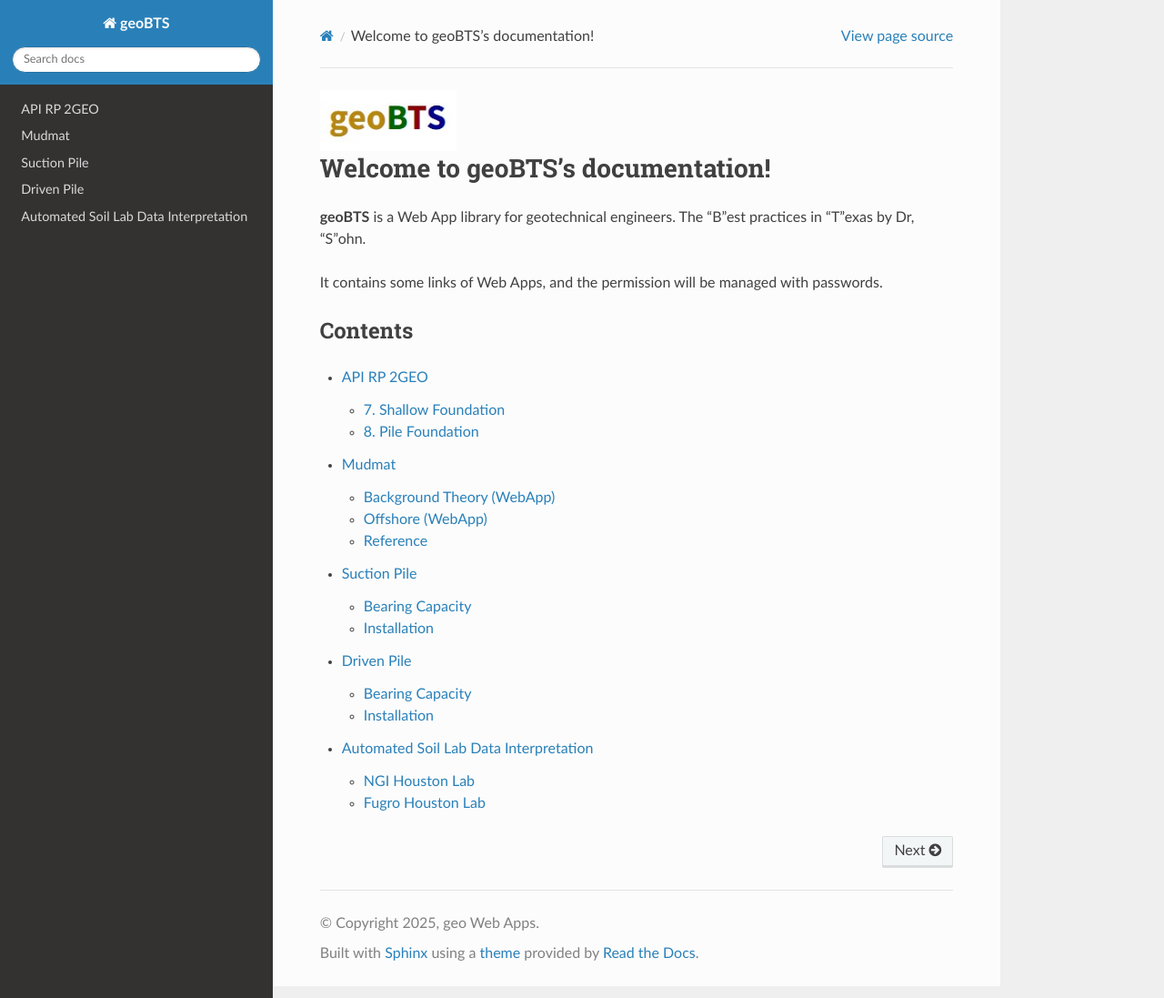
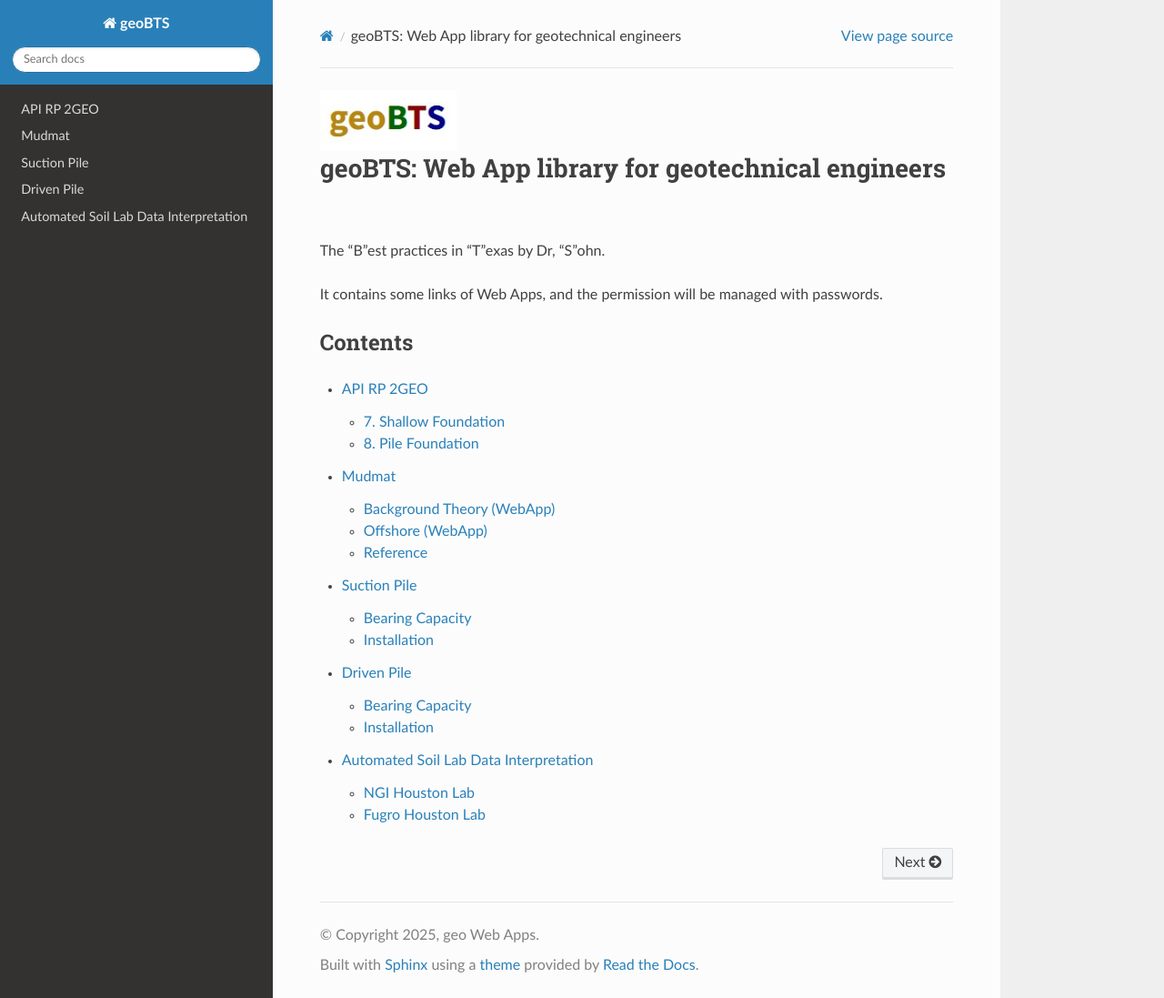
Before and after one commit to jungsohn/geoBTS, a Sphinx documentation site: the page built from docs/source/index.rst, in a window 1280 px wide and 1097 px high. Shown: the whole window at 91% size. Built offline with Sphinx 7.4.7 and the Read the Docs theme 3.1.0, drawn with Linux system fonts in a browser that asks for light colours.

Commit message:
Update index.rst

```diff
--- a/docs/source/index.rst
+++ b/docs/source/index.rst
@@ -2,10 +2,10 @@
    :alt: geoBTS Logo
    :width: 150px
 
-Welcome to geoBTS's documentation!
-===================================
+geoBTS: Web App library for geotechnical engineers
+==================================================
 
-**geoBTS** is a Web App library for geotechnical engineers. The "B"est practices in "T"exas by Dr, "S"ohn.
+The "B"est practices in "T"exas by Dr, "S"ohn.
 
 It contains some links of Web Apps, and the permission will be managed with passwords.
 
```
